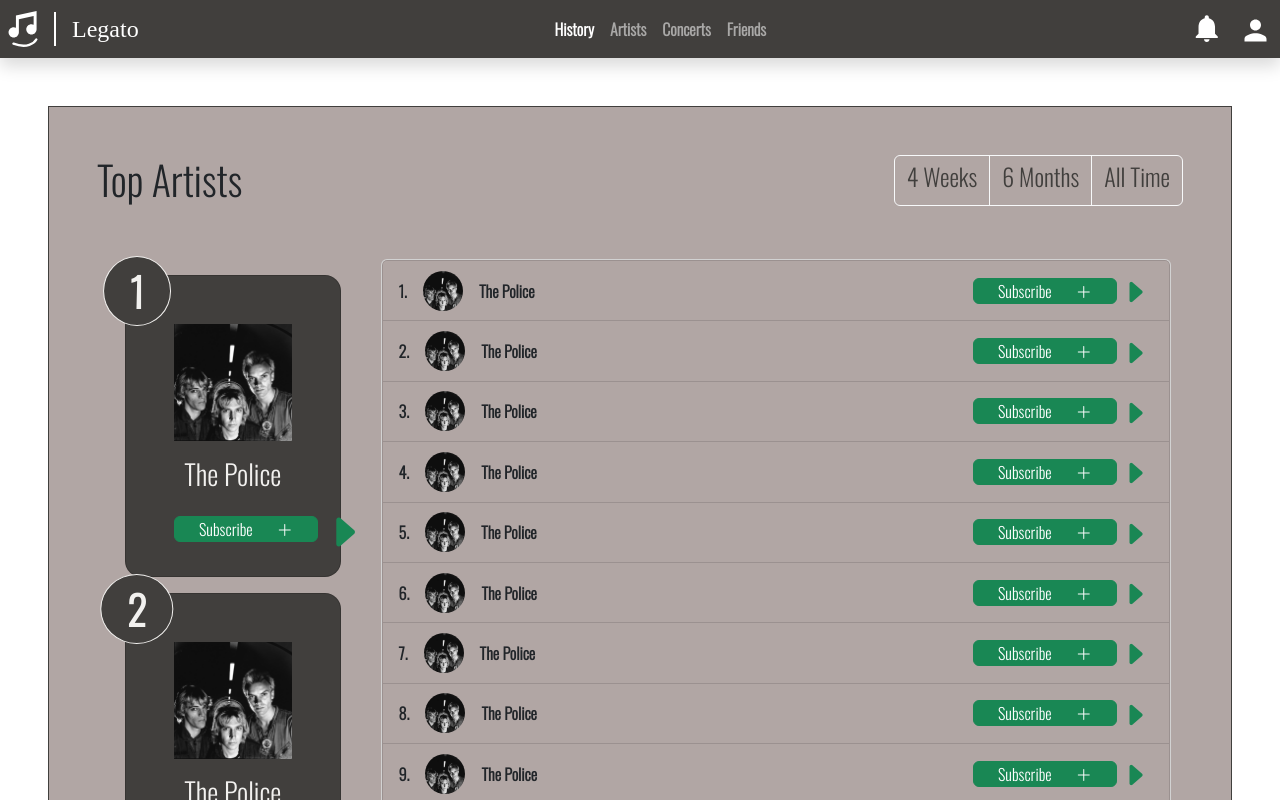
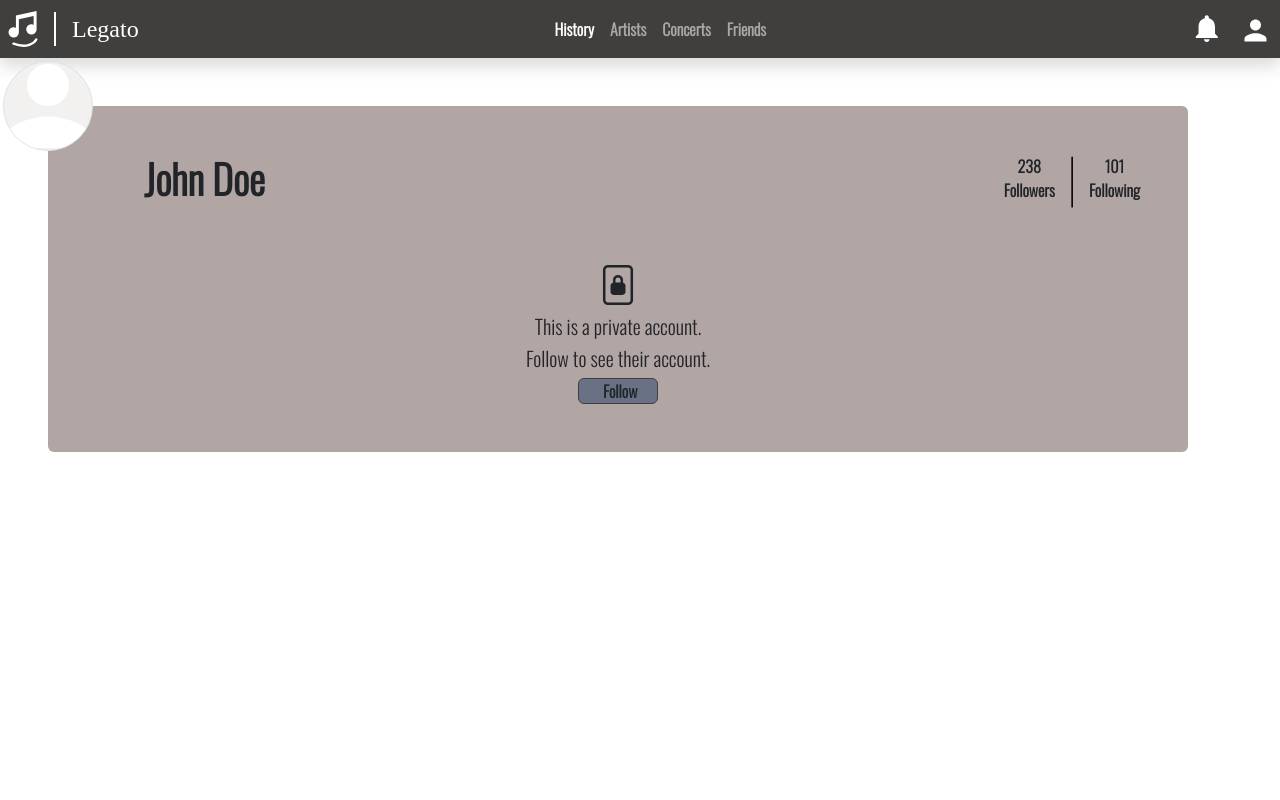
Before and after one commit to SDSC-Cali-Coders/Legato, a React (Create React App) app in the folder frontend/: page / in a window 1280 px wide. Shown: the top 800 px of the page. Built offline with nearby package versions, Linux system fonts and the light colour scheme; a web font is replaced by a local one.

Commit message:
modified:   frontend/src/App.css 	modified:   frontend/src/App.jsx 	new file:   frontend/src/assets/darkdivider.svg 	modified:   frontend/src/components/Buttons.jsx 	new file:   frontend/src/components/PrivateProfile.jsx

```diff
--- a/frontend/src/App.css
+++ b/frontend/src/App.css
@@ -112,6 +112,9 @@
 .btn-follow {
   width: 15rem;
 }
+.btn-follow-short {
+  width: 5rem;
+}
 
 /* Special styling for btn-play (uniquely shaped) */
 .btn-play:hover {
--- a/frontend/src/App.jsx
+++ b/frontend/src/App.jsx
@@ -1,12 +1,13 @@
 import './App.css';
 import Navbar from './components/Navbar';
 import ListeningHistory from './pages/ListeningHistory';
+import PrivateProfile from './components/PrivateProfile';
 
 function App(props) {
   return (
     <>
       {props.isLoggedIn && <Navbar/>}
-      <ListeningHistory/>
+      <PrivateProfile name={"John Doe"} followers={238} following={101}/>
     </>
   );
 }
--- a/frontend/src/components/Buttons.jsx
+++ b/frontend/src/components/Buttons.jsx
@@ -72,6 +72,13 @@ const Buttons = {
                 Following
             </button>
 		);
+    },
+    Follow: () => {
+        return (
+            <button className="btn btn-follow-short bg-neutral-body py-0 px-4 border-dark fw-semibold">
+                Follow
+            </button>
+		);
     }
 }
 
--- /dev/null
+++ b/frontend/src/components/PrivateProfile.jsx
@@ -0,0 +1,42 @@
+import React from 'react';
+import profile from '../assets/profile.svg';
+import darkdivider from '../assets/darkdivider.svg';
+import Buttons from './Buttons';
+
+const PrivateProfile = (props) => {
+    return (
+        <div className="container position-relative m-5 p-5 bg-neutral-primary rounded Oswald_regular">
+            <div class="position-absolute top-0 start-0 rounded-circle translate-middle">
+                <img src={profile} className="border rounded-circle mx-3 bg-neutral-light" width="90" height="90"></img>
+            </div>
+            <div className="row-auto d-flex justify-content-sm-between pb-5">
+                <h1 className="px-5"><b>{props.name}</b></h1>
+                <div className="d-flex justify-content-evenly">
+                <div className="col-auto text-center">
+                        <div className="row-1">{props.followers}</div>
+                        <div className="row-1">Followers</div>
+                    </div>
+                    <img src={darkdivider} alt="" width="2" className='mx-3' />
+                    <div className="col-auto text-center">
+                        <div className="row-1">{props.following}</div>
+                        <div className="row-1">Following</div>
+                    </div>
+                </div>
+            </div>
+            <div className="row-auto d-flex justify-content-center">
+                <h1><i class="bi bi-file-lock2 p-5"></i></h1>
+            </div>
+            <div className="row-auto d-flex justify-content-center">
+                <h5>This is a private account.</h5>
+            </div>
+            <div className="row-auto d-flex justify-content-center">
+                <h5>Follow to see their account.</h5>
+            </div>
+            <div className="row-auto d-flex justify-content-center">
+                <Buttons.Follow></Buttons.Follow>
+            </div>
+        </div>
+    );
+}
+
+export default PrivateProfile;
```
Also changed, not shown: frontend/src/assets/darkdivider.svg (added).
